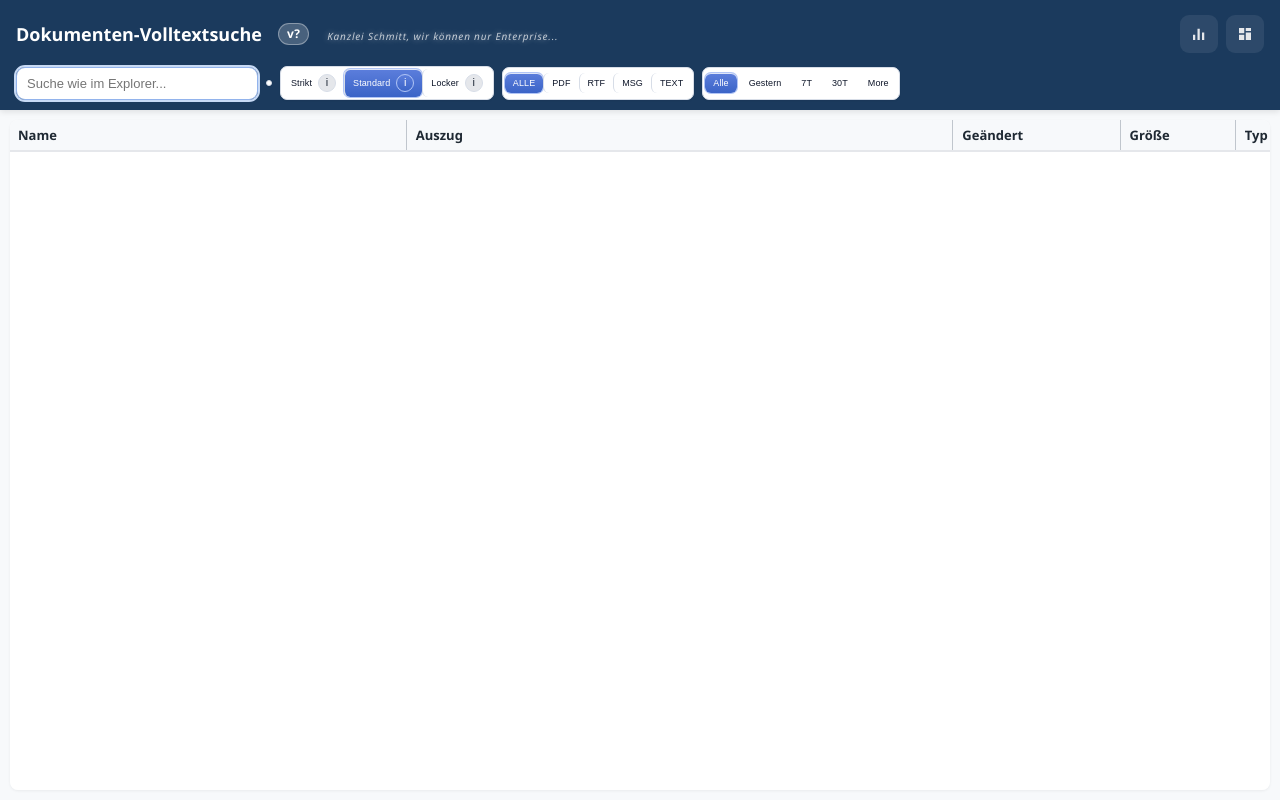
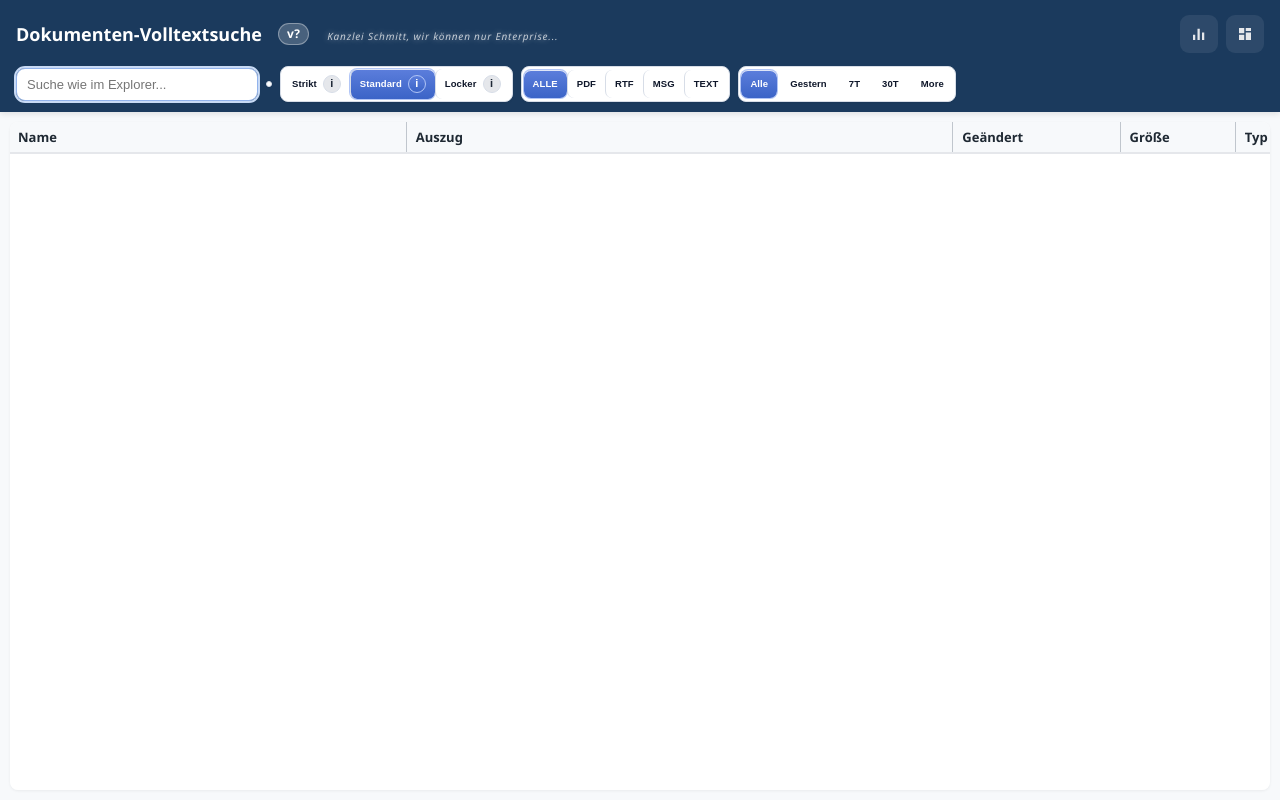
Before and after one commit to taumeister/index-search, a FastAPI app: page / in a window 1280 px wide. Run offline with FastAPI, Linux system fonts and the light colour scheme; lists and menus that the app fills with data are empty.

Commit message:
Equalize filter height and bold font

```diff
--- a/app/frontend/static/styles.css
+++ b/app/frontend/static/styles.css
@@ -3,13 +3,13 @@
     --panel-width: clamp(320px, 32vw, 520px);
     --border: #d7dde7;
     --muted: #6b7280;
-    --filter-font-size: 9px;
-    --filter-font-weight: 400;
-    --filter-padding-y: 5px;
-    --filter-padding-x: 8px;
-    --filter-group-height: 27px;
-    --filter-radius: 7px;
-    --filter-chip-radius: 6px;
+    --filter-font-size: 9.5px;
+    --filter-font-weight: 600;
+    --filter-padding-y: 6px;
+    --filter-padding-x: 9px;
+    --filter-group-height: 30px;
+    --filter-radius: 8px;
+    --filter-chip-radius: 7px;
 }
 
 html, body {
@@ -356,7 +356,7 @@ body {
 .type-filter button {
     border: none;
     background: transparent;
-    padding: var(--filter-padding-y) var(--filter-padding-x);
+    padding: calc(var(--filter-padding-y) + 2px) var(--filter-padding-x);
     font-size: var(--filter-font-size);
     font-weight: var(--filter-font-weight);
     line-height: 1.2;
@@ -392,7 +392,7 @@ body {
 .time-chip {
     border: none;
     background: transparent;
-    padding: var(--filter-padding-y) var(--filter-padding-x);
+    padding: calc(var(--filter-padding-y) + 2px) var(--filter-padding-x);
     font-size: var(--filter-font-size);
     font-weight: var(--filter-font-weight);
     line-height: 1.2;
```
